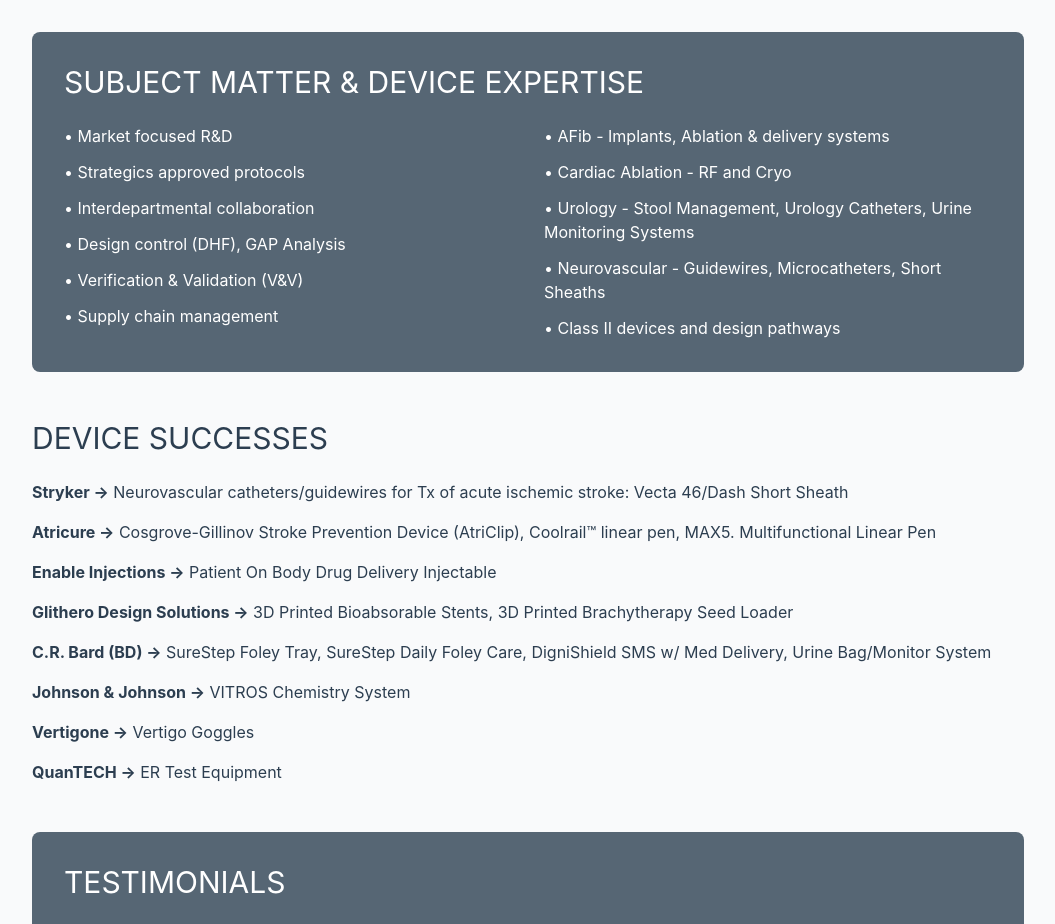
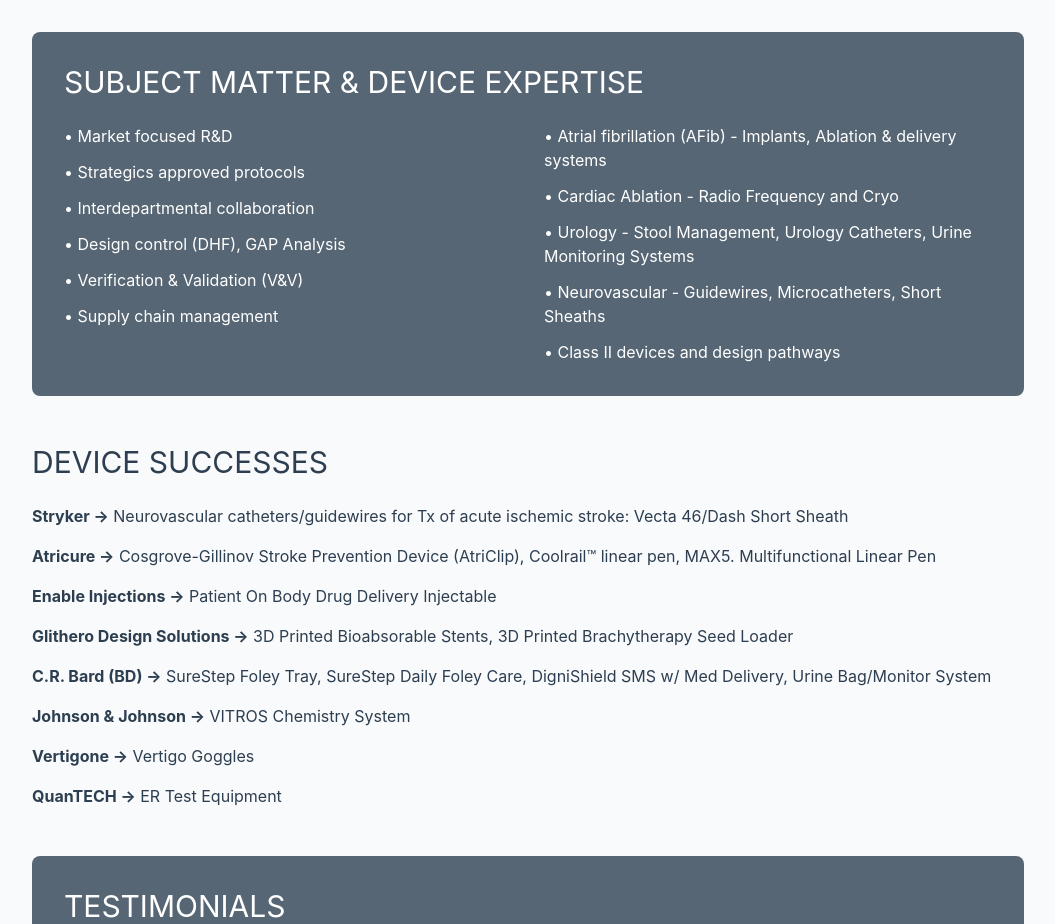
Before and after one commit to MechEng70/info, a plain HTML site: page index.html in a window 1280 px wide. Shown: the part 1060-1984 px from the top of the page, without its empty margins (112-1167 px from the left). Drawn offline with nearby package versions, Linux system fonts and the light colour scheme.

Commit message:
Update index.html

```diff
--- a/index.html
+++ b/index.html
@@ -114,8 +114,8 @@
                 </div>
                 <div>
                     <ul class="space-y-3">
-                        <li>• AFib - Implants, Ablation & delivery systems</li>
-                        <li>• Cardiac Ablation - RF and Cryo</li>
+                        <li>• Atrial fibrillation (AFib) - Implants, Ablation & delivery systems</li>
+                        <li>• Cardiac Ablation - Radio Frequency and Cryo</li>
                         <li>• Urology - Stool Management, Urology Catheters, Urine Monitoring Systems</li>
                         <li>• Neurovascular - Guidewires, Microcatheters, Short Sheaths</li>
                         <li>• Class II devices and design pathways</li>
```
